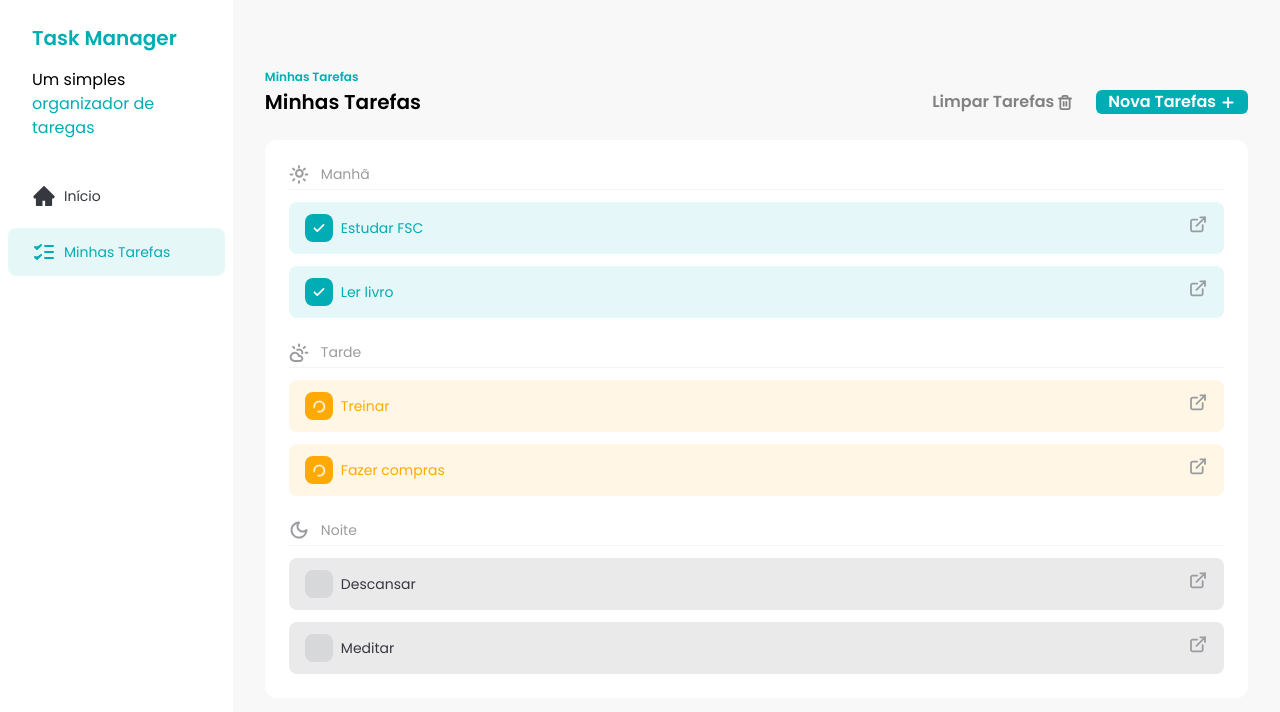
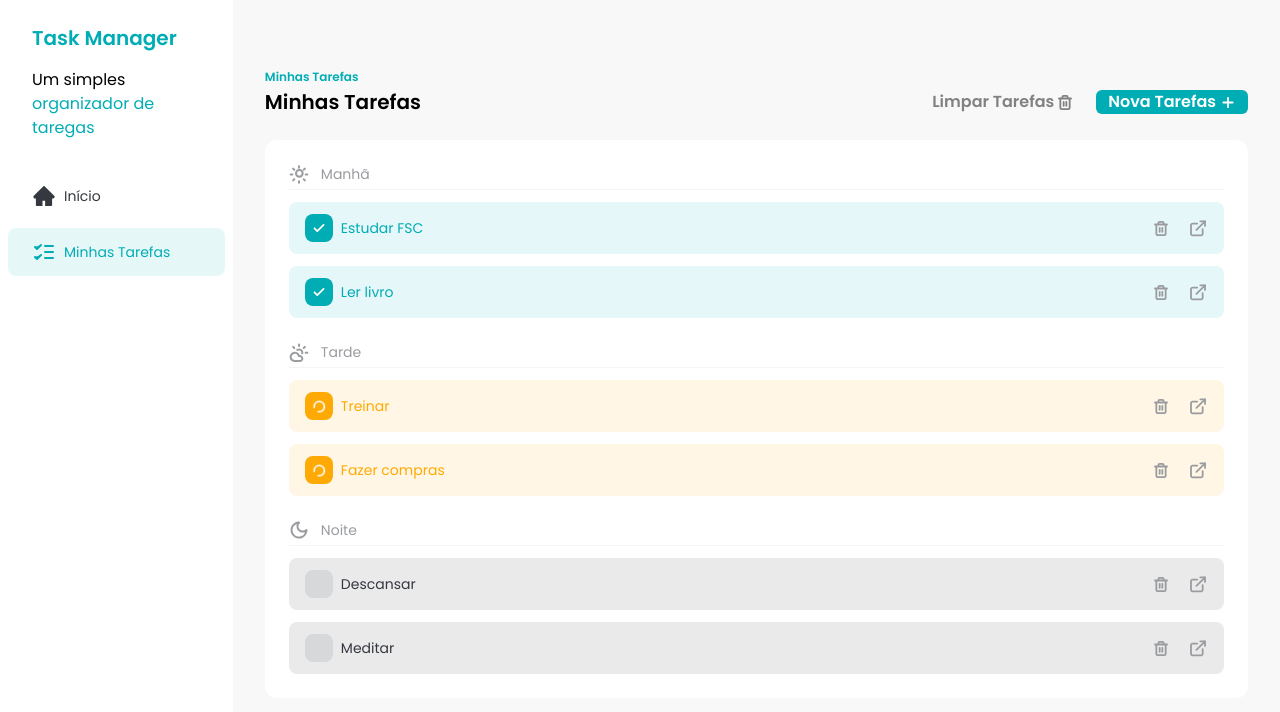
Before and after one commit to lucasduartexyz/task-manager, a React (Vite) app: page / in a window 1280 px wide. Shown: the top 712 px of the page. Built offline with nearby package versions, Linux system fonts and the light colour scheme.

Commit message:
feat: ensure task can be deleted

```diff
--- a/src/components/Button.jsx
+++ b/src/components/Button.jsx
@@ -1,4 +1,4 @@
-const Button = ({ children, variant = "primary" }) => {
+const Button = ({ children, variant = "primary", ...rest }) => {
   const getVariantClasses = () => {
     if (variant === "primary") {
       return "bg-[#00ADB5] text-white"
@@ -9,6 +9,7 @@
   }
   return (
     <button
+      {...rest}
       className={`flex items-center gap-1 rounded-md px-3 font-semibold transition hover:opacity-75 ${getVariantClasses()}`}
     >
       {children}
--- a/src/components/TaskItem.jsx
+++ b/src/components/TaskItem.jsx
@@ -1,8 +1,10 @@
 import CheckIcon from "../assets/icons/check.svg?react"
 import LoaderIcon from "../assets/icons/loader.svg?react"
 import DetailsIcon from "../assets/icons/details.svg?react"
+import TrashIcon from "../assets/icons/trash.svg?react"
+import Button from "./Button"
 
-const TaskItem = ({ task, handleTasksCheckboxClick }) => {
+const TaskItem = ({ task, handleCheckboxClick, handleDeleteClick }) => {
   const getStatusClasses = () => {
     if (task.status === "done") {
       return "bg-[#00ADB5] text-[#00ADB5]"
@@ -27,7 +29,7 @@
             type="checkbox"
             checked={task.status === "done"}
             className="absolute h-full w-full cursor-pointer opacity-0"
-            onChange={() => handleTasksCheckboxClick(task.id)}
+            onChange={() => handleCheckboxClick(task.id)}
           />
           {task.status === "done" && <CheckIcon />}
           {task.status === "in_progress" && (
@@ -36,9 +38,14 @@
         </label>
         {task.title}
       </div>
-      <a href="#" className="transition hover:opacity-75">
-        <DetailsIcon />
-      </a>
+      <div className="flex items-center gap-2">
+        <Button variant="ghost" onClick={() => handleDeleteClick(task.id)}>
+          <TrashIcon className="text-[#9A9C9F]" />
+        </Button>
+        <a href="#" className="transition hover:opacity-75">
+          <DetailsIcon />
+        </a>
+      </div>
     </div>
   )
 }
--- a/src/components/Tasks.jsx
+++ b/src/components/Tasks.jsx
@@ -14,6 +14,11 @@
   const morningTasks = tasks.filter((tasks) => tasks.time === "morning")
   const afternoonTasks = tasks.filter((tasks) => tasks.time === "afternoon")
   const eveningTasks = tasks.filter((tasks) => tasks.time === "evening")
+
+  const handleTaskDeleteClick = (taskId) => {
+    const newTasks = tasks.filter((task) => task.id != taskId)
+    setTasks(newTasks)
+  }
 
   const handleTasksCheckboxClick = (taskId) => {
     const newTasks = tasks.map((task) => {
@@ -67,7 +72,8 @@
             <TaskItem
               key={task.id}
               task={task}
-              handleTasksCheckboxClick={handleTasksCheckboxClick}
+              handleCheckboxClick={handleTasksCheckboxClick}
+              handleDeleteClick={handleTaskDeleteClick}
             />
           ))}
         </div>
@@ -78,7 +84,8 @@
             <TaskItem
               key={task.id}
               task={task}
-              handleTasksCheckboxClick={handleTasksCheckboxClick}
+              handleCheckboxClick={handleTasksCheckboxClick}
+              handleDeleteClick={handleTaskDeleteClick}
             />
           ))}
         </div>
@@ -89,7 +96,8 @@
             <TaskItem
               key={task.id}
               task={task}
-              handleTasksCheckboxClick={handleTasksCheckboxClick}
+              handleCheckboxClick={handleTasksCheckboxClick}
+              handleDeleteClick={handleTaskDeleteClick}
             />
           ))}
         </div>
```
